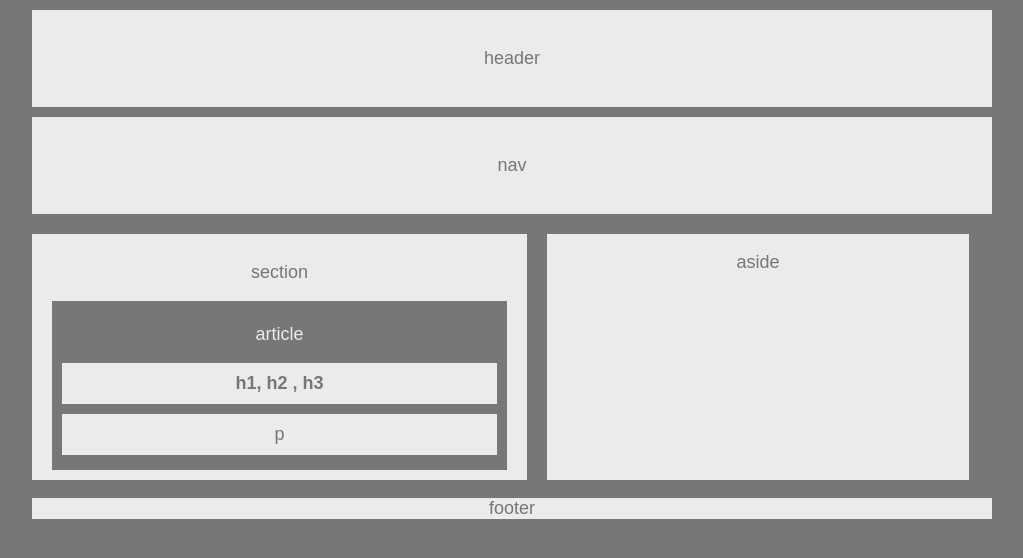
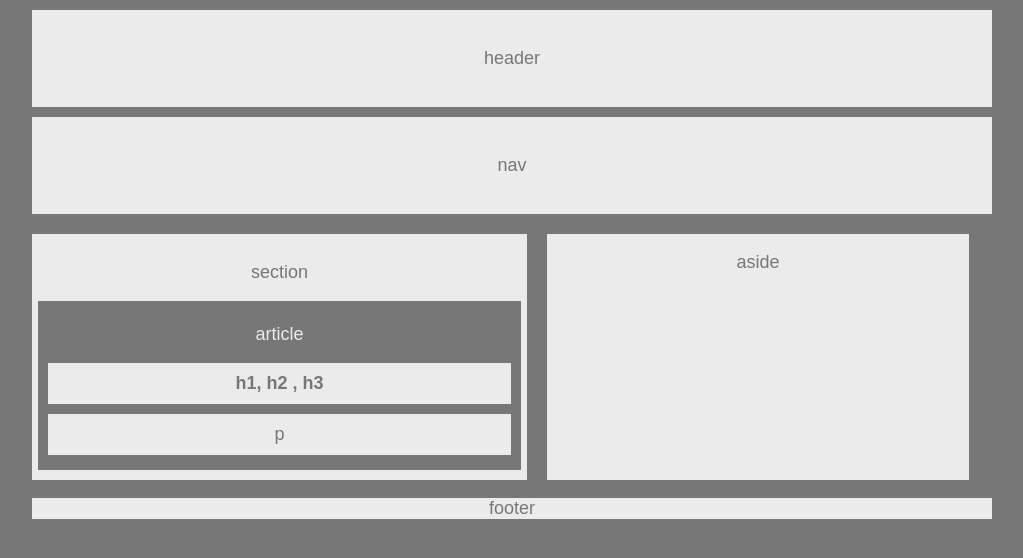
Before and after one commit to elaine-drum-female/HW-Wireframe, a plain HTML site: page index.html in a window 1280 px wide. Shown: the whole page, without its empty margins (128-1151 px from the left). Drawn offline with Linux system fonts and the light colour scheme.

Commit message:
changed the section div padding from 10px 20px to 10px 6px

```diff
--- a/style.css
+++ b/style.css
@@ -47,7 +47,7 @@ section {
             padding: 0 20px;
             background:#ebebeb;
             margin-bottom: 10px;
-            padding:10px 20px;
+            padding:10px 6px;
         }
 
         strong {
```
